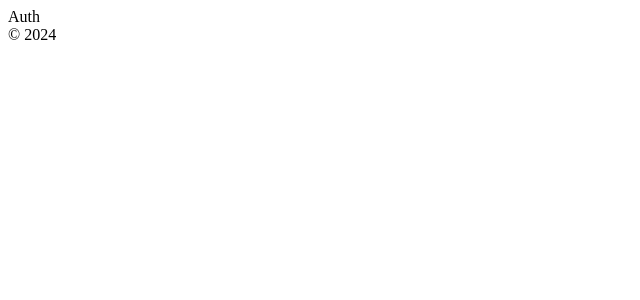
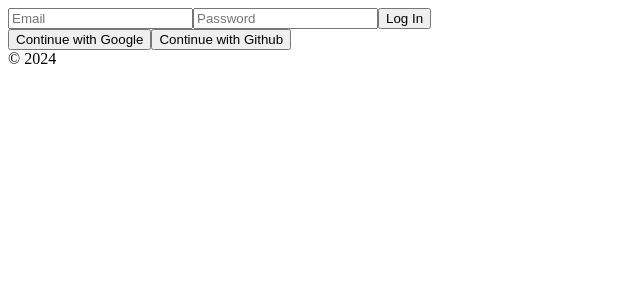
Before and after one commit to ririshin/rwitter, a React (Create React App) app: page / in a window 1280 px wide. Shown: the top 300 px of the page, without its empty margins (0-640 px from the left). Built offline with nearby package versions, Linux system fonts and the light colour scheme; no server answers.

Commit message:
login form add

```diff
--- a/src/components/App.js
+++ b/src/components/App.js
@@ -1,8 +1,9 @@
 import { useState } from "react";
 import AppRouter from "components/Router";
+import { authService } from "fbase";
 
 function App() {
-    const [isLoggedIn, setIsLoggedIn] = useState(false);
+    const [isLoggedIn, setIsLoggedIn] = useState(authService.currentUser);
     return (
         <>
             <AppRouter isLoggedIn={isLoggedIn} />
--- a/src/fbase.js
+++ b/src/fbase.js
@@ -1,5 +1,5 @@
-import { initializeApp } from "firebase/app";
-import "firebase/auth";
+import { initializeApp as firebase } from "firebase/app";
+import { getAuth } from "firebase/auth";
 
 const firebaseConfig = {
     apiKey: process.env.REACT_APP_API_KEY,
@@ -10,6 +10,6 @@
     appId: process.env.REACT_APP_API_APP_ID,
 };
 
-const app = initializeApp(firebaseConfig);
+const app = firebase(firebaseConfig);
 
-console.log(app);
+export const authService = getAuth();
--- a/src/routes/Auth.js
+++ b/src/routes/Auth.js
@@ -1,3 +1,51 @@
-const Auth = () => <span>Auth</span>;
+import { useState } from "react";
 
+const Auth = () => {
+    const [email, setEmail] = useState("");
+    const [password, setPassword] = useState("");
+
+    const onChange = (e) => {
+        const {
+            target: { name, value },
+        } = e;
+
+        if (name === "email") {
+            setEmail(value);
+        } else if (name === "password") {
+            setPassword(value);
+        }
+    };
+
+    const onSubmit = (e) => {
+        e.preventDefault();
+    };
+
+    return (
+        <div>
+            <form onSubmit={onSubmit}>
+                <input
+                    name="email"
+                    type="email"
+                    placeholder="Email"
+                    required
+                    value={email}
+                    onChange={onChange}
+                />
+                <input
+                    name="password"
+                    type="password"
+                    placeholder="Password"
+                    required
+                    value={password}
+                    onChange={onChange}
+                />
+                <input type="submit" value="Log In" />
+            </form>
+            <div>
+                <button>Continue with Google</button>
+                <button>Continue with Github</button>
+            </div>
+        </div>
+    );
+};
 export default Auth;
```
